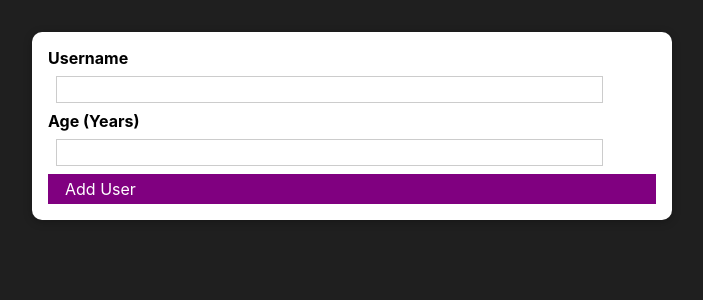
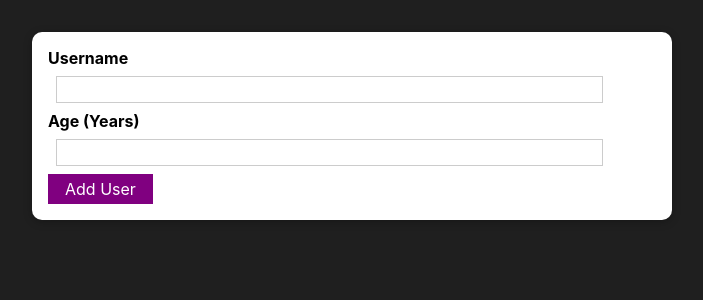
Before and after one commit to Darshan-Limbani/Learn-React, a React (Create React App) app: page / in a window 1280 px wide. Shown: the top 300 px of the page, without its empty margins (288-991 px from the left). Built offline with nearby package versions, Linux system fonts and the light colour scheme.

Commit message:
Added state and validation in User Component

```diff
--- a/src/components/UI/Button.js
+++ b/src/components/UI/Button.js
@@ -1,8 +1,10 @@
 import classes from "./Button.module.css";
 const Button = props=>{
-    return <div className={classes.button}>
+    return <button className={classes.button}
+                type={props.type || 'button'}
+                onClick={props.onClick}>
         {props.children}
-    </div>
+    </button>
 }
 
 export default Button
--- a/src/components/users/AddUsers.js
+++ b/src/components/users/AddUsers.js
@@ -12,15 +12,15 @@
 
     const addUserHandler = (event) => {
         event.preventDefault()
-        console.log(enteredUsername, enteredAge)
+        // console.log(enteredUsername, enteredAge)
 
         if (enteredUsername.trim().length === 0 || enteredAge.trim().length === 0) {
-            return
+            return;
         }
         if (+enteredAge < 1) {
             return;
         }
-
+        console.log(enteredUsername,enteredAge)
         setEnteredUsername('')
         setEnteredAge('')
     }
@@ -39,8 +39,8 @@
                 <label htmlFor="username">Username</label>
                 <input id="username" type="text" value={enteredUsername} onChange={usernameChaneHandler}/>
                 <label htmlFor="age">Age (Years)</label>
-                <input id="age" type="text" value={enteredAge} onChange={ageChangeHandler}/>
-                <Button>Add User</Button>
+                <input id="age" type="number" value={enteredAge} onChange={ageChangeHandler}/>
+                <Button type={'submit'}>Add User</Button>
             </form>
         </Card>)
 }
```
